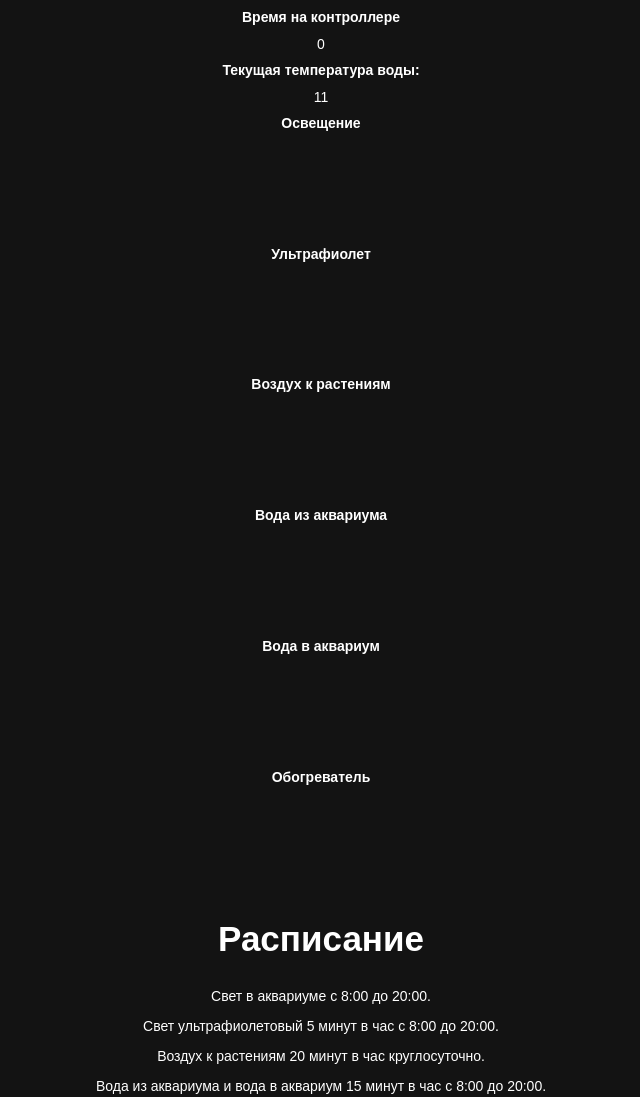
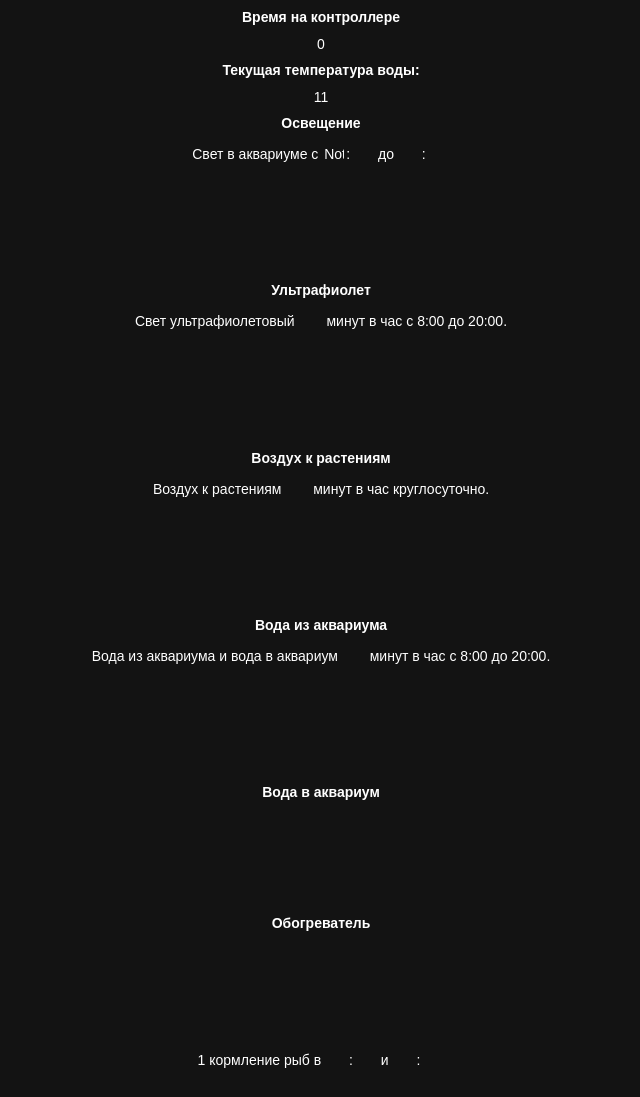
Before and after one commit to HondDK/aquaKVPTK, a plain HTML site: page aquaKVPTK/data/index.html in a window 1280 px wide. Shown: the top 1097 px of the page, without its empty margins (319-959 px from the left). Drawn offline with Linux system fonts and the light colour scheme; no server answers.

Commit message:
Add files via upload

```diff
--- a/aquaKVPTK/data/index.html
+++ b/aquaKVPTK/data/index.html
@@ -63,7 +63,6 @@
 			text-align: center;
 			font-size: 14px;
 			color: white;
-
 		}
 
 		.timer_time {
@@ -74,15 +73,7 @@
 			text-align: center;
 			font-size: 14px;
 			color: white;
-			width: 35px;
-		}
-
-		.div_timer {
-			margin-top: 35px;
-		}
-
-		.btn {
-			margin-left: 10px;
+			width: 20px;
 		}
 	</style>
 </head>
@@ -93,23 +84,31 @@
 	<h1>Текущая тeмпература воды:</h1>
 	<input type="text" readonly id="auqa_temp" value="11" class="temp" />
 	<h1>Освещение </h1>
+	<p>Cвет в аквариуме с <input class="timer_time" id="timer_time_lighting_h_on" readonly type="text" value="">:<input
+			class="timer_time" id="timer_time_lighting_m_on" type="text" readonly value=""> до <input class="timer_time"
+			id="timer_time_lighting_h_off" readonly type="text" value="">:<input class="timer_time"
+			id="timer_time_lighting_m_off" type="text" readonly value=""></p>
 	<input class="" type="button" value="" id="relay_lighting" />
 	<h1>Ультрафиолет </h1>
+	<p>Cвет ультрафиолетовый <input class="timer_time" id="timer_time_lighting_purple_m_off" type="text" readonly
+			value=""> минут в час с 8:00 до 20:00.</p>
 	<input class="" type="button" value="" id="relay_lighting_purple" />
 	<h1>Воздух к растениям </h1>
+	<p>Воздух к растениям <input class="timer_time" id="timer_time_air_m_off" type="text" readonly value=""> минут в час
+		круглосуточно.</p>
 	<input class="" type="button" value="" id="relay_air" />
 	<h1>Вода из аквариума </h1>
+	<p>Вода из аквариума и вода в аквариум <input class="timer_time" id="timer_time_water_out_m_off" type="text"
+			readonly value=""> минут в час с 8:00 до 20:00.</p>
 	<input class="" type="button" value="" id="relay_water_out" />
 	<h1>Вода в аквариум </h1>
 	<input class="" type="button" value="" id="relay_water_in" />
 	<h1>Обогреватель </h1>
 	<input class="" type="button" value="" id="relay_temp" />
-	<h2>Расписание</h2>
-	<p>Cвет в аквариуме с 8:00 до 20:00.</p>
-	<p>Cвет ультрафиолетовый 5 минут в час с 8:00 до 20:00.</p>
-	<p>Воздух к растениям 20 минут в час круглосуточно.</p>
-	<p>Вода из аквариума и вода в аквариум 15 минут в час с 8:00 до 20:00.</p>
-	<p>Кормление рыб в 8:00 и 18:00</p>
+	<p>1 кормление рыб в <input class="timer_time" id="timer_time_food_h_1" readonly type="text" value="">:<input
+			class="timer_time" id="timer_time_food_m_1" type="text" readonly value=""> и <input class="timer_time"
+			id="timer_time_food_h_2" readonly type="text" value="">:<input class="timer_time" id="timer_time_food_m_2"
+			type="text" readonly value=""></p>
 	<script src="/script.js"></script>
 </body>
 
--- a/aquaKVPTK/data/script.js
+++ b/aquaKVPTK/data/script.js
@@ -10,8 +10,38 @@ let relay_water_out = document.getElementById("relay_water_out");
 let relay_water_in = document.getElementById("relay_water_in");
 let relay_temp = document.getElementById("relay_temp");
 
+let timer_time_ligh_h_on = document.getElementById("timer_time_lighting_h_on");
+let timer_time_ligh_m_on = document.getElementById("timer_time_lighting_m_on");
+let timer_time_ligh_h_off = document.getElementById(
+	"timer_time_lighting_h_off"
+);
+let timer_time_ligh_m_off = document.getElementById(
+	"timer_time_lighting_m_off"
+);
 
+let timer_time_ligh_purple_m_on = document.getElementById(
+	"timer_time_lighting_purple_m_on"
+);
+let timer_time_ligh_purple_m_off = document.getElementById(
+	"timer_time_lighting_purple_m_off"
+);
 
+let timer_air_m_on = document.getElementById("timer_time_air_m_on");
+let timer_air_m_off = document.getElementById("timer_time_air_m_off");
+
+let timer_water_out_m_on = document.getElementById("timer_time_water_out_m_on");
+let timer_water_out_m_off = document.getElementById(
+	"timer_time_water_out_m_off"
+);
+
+let timer_food_h_1 = document.getElementById("timer_time_food_h_1");
+let timer_food_m_1 = document.getElementById("timer_time_food_m_1");
+let timer_food_h_2 = document.getElementById("timer_time_food_h_2");
+let timer_food_m_2 = document.getElementById("timer_time_food_m_2");
+
+let install_temp = document.getElementById("installed_temp");
+
+let relay_status;
 //Cвет
 function relay_state_lighting() {
 	var request = new XMLHttpRequest();
@@ -45,6 +75,7 @@ function relay_inverse_lighting() {
 			relay_lighting.classList.add("relay_on");
 		}
 	}
+	location.reload();
 }
 
 // Свет ультрафи
@@ -79,6 +110,7 @@ function relay_inverse_lighting_purple() {
 			relay_lighting_purple.classList.add("relay_on");
 		}
 	}
+	location.reload();
 }
 // Воздух
 function relay_state_air() {
@@ -112,6 +144,7 @@ function relay_inverse_air() {
 			relay_air.classList.add("relay_on");
 		}
 	}
+	location.reload();
 }
 //Вода из аквариума
 function relay_state_water_out() {
@@ -145,6 +178,7 @@ function relay_inverse_water_out() {
 			relay_water_out.classList.add("relay_on");
 		}
 	}
+	location.reload();
 }
 
 //Вода в аквариум
@@ -179,6 +213,7 @@ function relay_inverse_water_in() {
 			relay_water_in.classList.add("relay_on");
 		}
 	}
+	location.reload();
 }
 
 //Обогреватель
@@ -213,6 +248,7 @@ function relay_inverse_temp() {
 			relay_temp.classList.add("relay_on");
 		}
 	}
+	location.reload();
 }
 
 //получение температуры
@@ -238,8 +274,67 @@ function status_time() {
 	request.send();
 }
 
+//получение времени
+function timer_time() {
+	var request = new XMLHttpRequest();
+	var request2 = new XMLHttpRequest();
+	var request3 = new XMLHttpRequest();
+	var request4 = new XMLHttpRequest();
+	var request6 = new XMLHttpRequest();
+	var request8 = new XMLHttpRequest();
+	var request10 = new XMLHttpRequest();
+	var request11 = new XMLHttpRequest();
+	var request12 = new XMLHttpRequest();
+	var request13 = new XMLHttpRequest();
+	var request14 = new XMLHttpRequest();
 
+	//Освещение
+	request.open("GET", "/timer_time_lighting_h_on", true);
+	request2.open("GET", "/timer_time_lighting_m_on", true);
+	request3.open("GET", "/timer_time_lighting_h_off", true);
+	request4.open("GET", "/timer_time_lighting_m_off", true);
+	//Ультрафиолет
+	request6.open("GET", "/timer_time_lighting_purple_m_off", true);
+	//Воздух растениям
+	request8.open("GET", "/timer_air_m_off", true);
+	//Вода из аквариума к растениям
+	request10.open("GET", "/timer_time_water_out_m_off", true);
+	//Кормушка
+	request11.open("GET", "/timer_time_food_h_1", true);
+	request12.open("GET", "/timer_time_food_m_1", true);
+	request13.open("GET", "/timer_time_food_h_2", true);
+	request14.open("GET", "/timer_time_food_m_2", true);
 
+	request.onload = function () {
+		//Освещение
+		timer_time_ligh_h_on.value = request.responseText;
+		timer_time_ligh_m_on.value = request2.responseText;
+		timer_time_ligh_h_off.value = request3.responseText;
+		timer_time_ligh_m_off.value = request4.responseText;
+		//Ультрафиолет
+		timer_time_ligh_purple_m_off.value = request6.responseText;
+		//Воздух
+		timer_air_m_off.value = request8.responseText;
+		//Вода из аквариума к растениям и вода от растений в аквариум
+		timer_water_out_m_off.value = request10.responseText;
+		//Кормушка
+		timer_food_h_1.value = request11.responseText;
+		timer_food_m_1.value = request12.responseText;
+		timer_food_h_2.value = request13.responseText;
+		timer_food_m_2.value = request14.responseText;
+	};
+	request.send();
+	request2.send();
+	request3.send();
+	request4.send();
+	request6.send();
+	request8.send();
+	request10.send();
+	request11.send();
+	request12.send();
+	request13.send();
+	request14.send();
+}
 
 document.addEventListener("DOMContentLoaded", relay_state_lighting);
 document.addEventListener("DOMContentLoaded", relay_state_lighting_purple);
```
Also changed, not shown: 1 other file.
